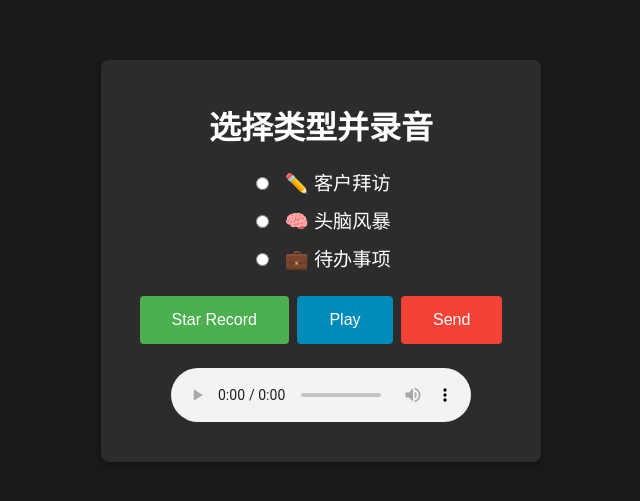
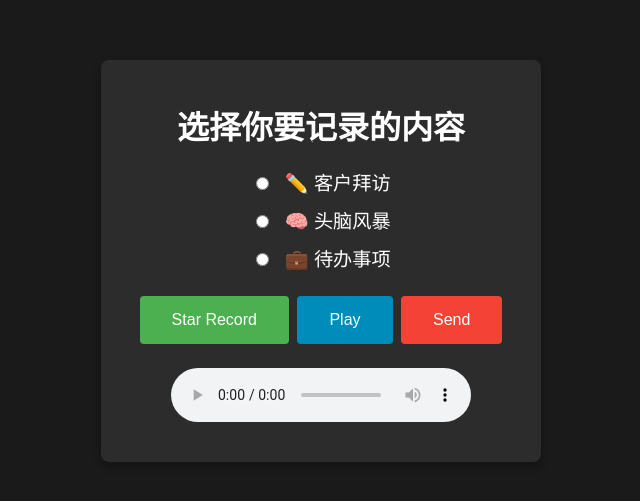
Before and after one commit to stephenlzc/voicememo, a plain HTML site: page index.html in a window 1280 px wide. Shown: the part 139-640 px from the top of the page, without its empty margins (319-959 px from the left). Drawn offline with Linux system fonts and the light colour scheme.

Commit message:
Update index.html

```diff
--- a/index.html
+++ b/index.html
@@ -3,13 +3,13 @@
 <head>
     <meta charset="UTF-8">
     <meta name="viewport" content="width=device-width, initial-scale=1.0">
-    <title>录音网站</title>
+    <title>日常工作记录</title>
     <link rel="stylesheet" href="style.css">
     <link rel="icon" href="favicon.ico" type="image/x-icon">
 </head>
 <body>
     <div class="container">
-        <h1>选择类型并录音</h1>
+        <h1>选择你要记录的内容</h1>
         <form id="recordForm">
             <label>
                 <input type="radio" name="type" value="✏️ 客户拜访"> ✏️ 客户拜访
```
